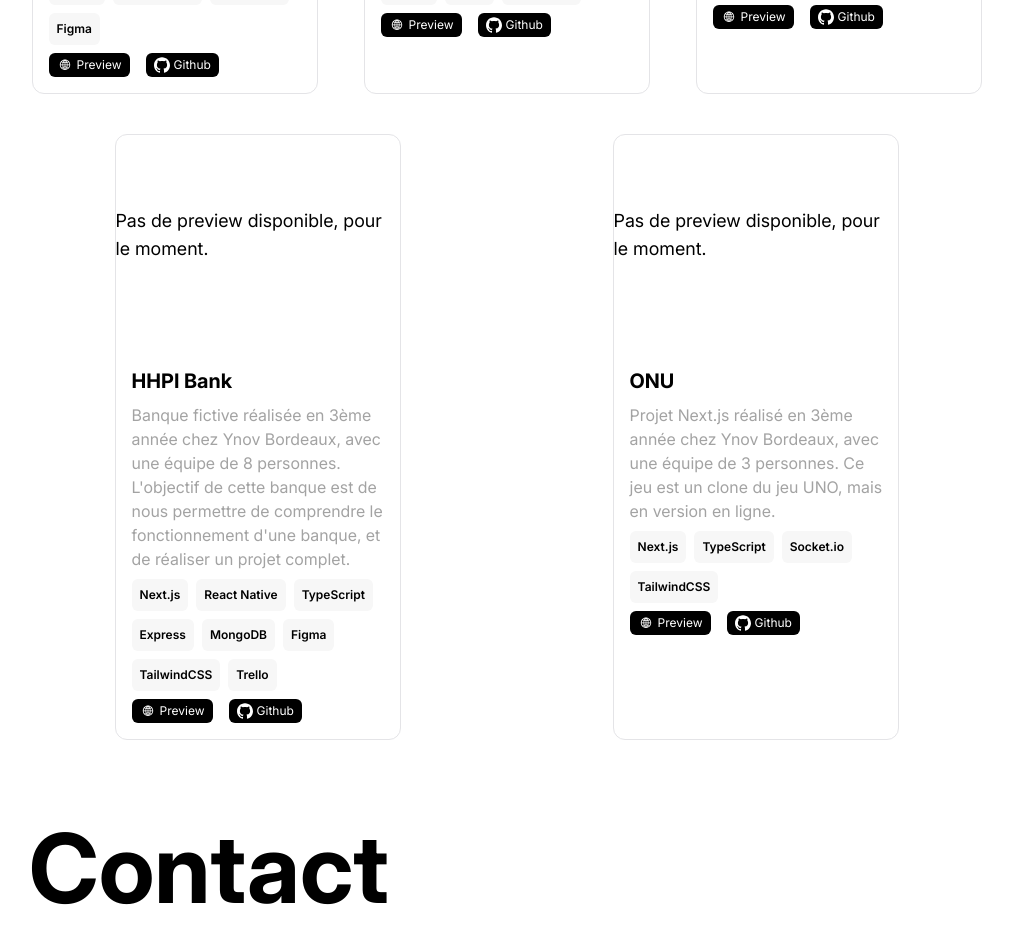
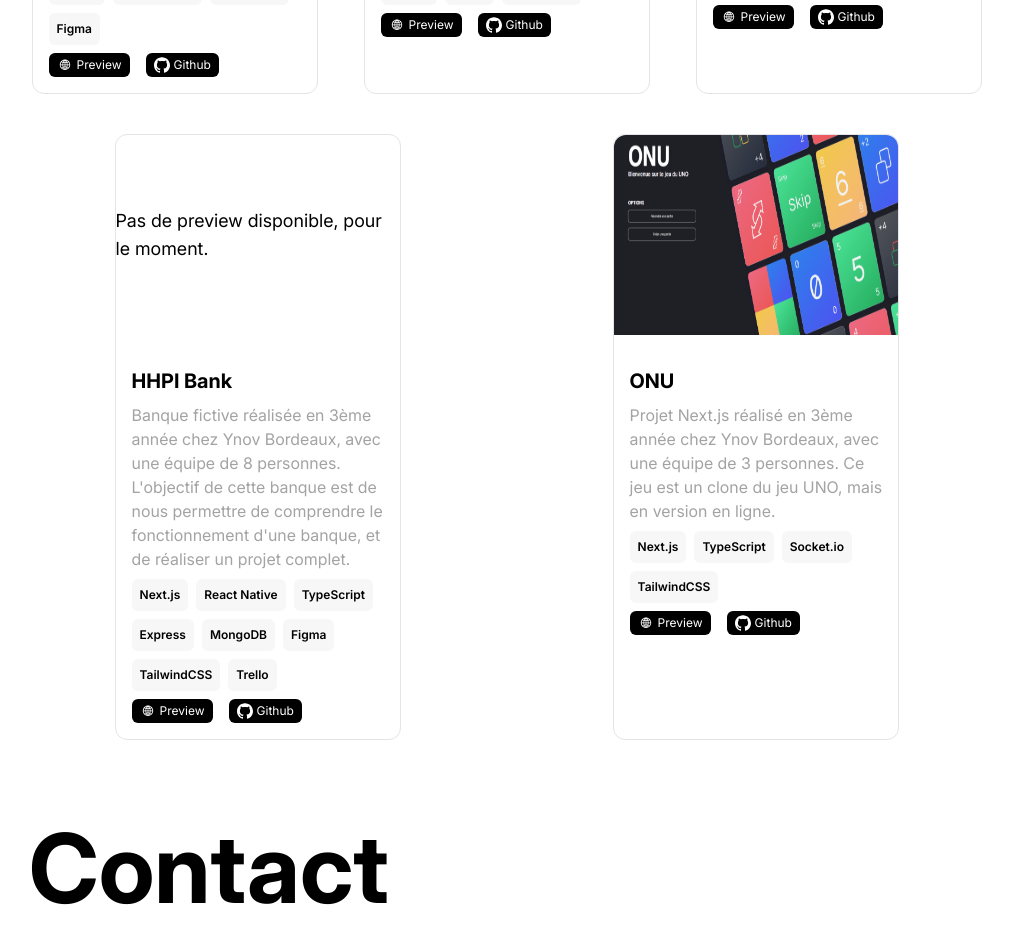
Before and after one commit to Matsuel/portfolio, a Next.js app: page / in a window 1280 px wide. Shown: the part 3300-4232 px from the top of the page, without its empty margins (133-1146 px from the left). Built offline with nearby package versions, Linux system fonts and the light colour scheme.

Commit message:
add onu game preview

```diff
--- a/src/constantes/Projects.tsx
+++ b/src/constantes/Projects.tsx
@@ -2,6 +2,7 @@ import ATPE from "@/assets/projects/atpe.png";
 import CACBO from "@/assets/projects/cacbo.png";
 import Blog from "@/assets/projects/blog.png";
 import NoPreview from "@/components/NoPreview";
+import ONU from "@/assets/projects/onu.png";
 
 export const projects = [
     {
@@ -42,6 +43,6 @@ export const projects = [
         link: "",
         github: "https://github.com/Matsuel/ONU",
         technologies: ["Next.js", "TypeScript", "Socket.io", "TailwindCSS"],
-        noPreview: <NoPreview />
+        image: ONU
     }
 ]
```
Also changed, not shown: src/assets/projects/onu.png (added).
